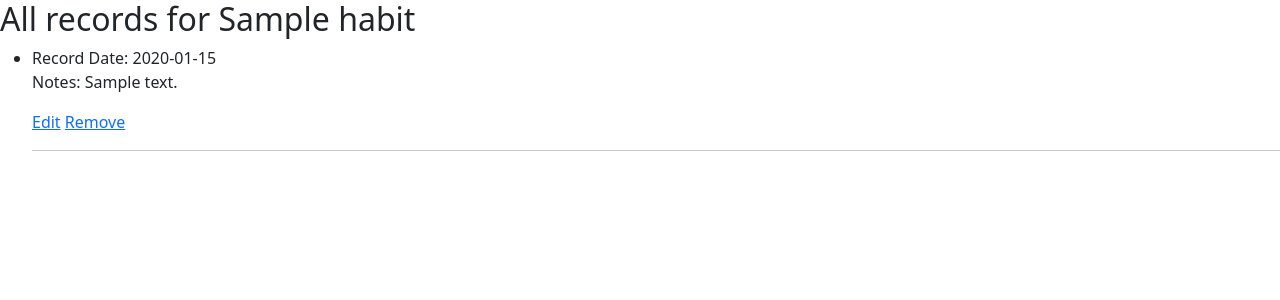
After one commit to chansya/Capstone_project, a Flask app: page /1/records in a window 1280 px wide. The commit adds this page. Shown: the top 300 px of the page. Run offline with Flask 2, Linux system fonts and the light colour scheme; tables that the repository leaves empty hold one stand-in row (values such as "Sample post").

Commit message:
Create routes to view all habits and records

```diff
--- a/server.py
+++ b/server.py
@@ -1,7 +1,9 @@
 
 # from pydoc import render_doc
+from asyncio import events
+from tarfile import RECORDSIZE
 from unicodedata import name
-from flask import Flask, jsonify, render_template, request, flash, session, redirect
+from flask import Flask, jsonify, render_template, render_template_string, request, flash, session, redirect
 from model import connect_to_db, db, User, Habit, Record, Badge
 from datetime import datetime
 from jinja2 import StrictUndefined
@@ -10,6 +12,9 @@ from jinja2 import StrictUndefined
 app = Flask(__name__)
 app.secret_key = "dev"
 app.jinja_env.undefined = StrictUndefined
+
+events = []
+
 
 @app.route("/")
 def index():
@@ -26,7 +31,8 @@ def login():
     """View login page."""
     return render_template('login.html')
 
-@app.route("/process_login",methods=["POST"])
+
+@app.route("/process_login", methods=["POST"])
 def process_login():
     """Verify user's login credentials."""
 
@@ -43,10 +49,12 @@ def process_login():
         flash(f"Welcome, {user.name}!")
         return redirect("/progress")
 
+
 @app.route("/signup")
 def signup():
     """View signup page."""
     return render_template('signup.html')
+
 
 @app.route("/create_account", methods=["POST"])
 def create_account():
@@ -67,18 +75,19 @@ def create_account():
         flash(f"Account created. Welcome, {user.name}!")
         return redirect("/progress")
 
+
 @app.route("/progress")
 def view_progress():
     """View the progress page."""
     user = User.get_by_email(session["user_email"])
     if user:
         habits = Habit.get_by_user(user.user_id)
-        return render_template("progress.html", user=user, habits=habits)
+        return render_template("progress.html", user=user, habits=habits, events=events)
     else:
         return redirect('/')
 
 
-@app.route("/create_habit", methods = ["POST"])
+@app.route("/create_habit", methods=["POST"])
 def create_habit():
     """Create new habit object and add into database."""
 
@@ -86,28 +95,29 @@ def create_habit():
     habit_name = request.json.get("habit_name")
     frequency = request.json.get("frequency")
     time_period = request.json.get("time_period")
-    start_date  = datetime.strptime(
-                     request.json.get("start_date"),
-                     '%Y-%m-%d')
+    start_date = datetime.strptime(
+        request.json.get("start_date"),
+        '%Y-%m-%d')
     current_streak = 0
     max_streak = 0
+    user = User.get_by_email(session.get("user_email"))
 
-    user = User.get_by_email(session.get("user_email"))
     # create new habit object in database
-    habit = Habit.create(user.user_id, habit_name,frequency,time_period,current_streak,max_streak, start_date)
+    habit = Habit.create(user.user_id, habit_name, frequency,
+                         time_period, current_streak, max_streak, start_date)
     db.session.add(habit)
     db.session.commit()
     flash("Habit created!")
 
-    # put information to send back as response in dictionary to jsonify
+    # put information in dictionary to send back as json response
     habit_to_send = {"habit_id": habit.habit_id,
-         "habit_name": habit.habit_name,
-         "current_streak": habit.current_streak,
-         "max_streak": habit.max_streak,
-         "frequency": habit.frequency,
-         "time_period": habit.time_period,
-         "start_date": habit.start_date,
-        }
+                     "habit_name": habit.habit_name,
+                     "current_streak": habit.current_streak,
+                     "max_streak": habit.max_streak,
+                     "frequency": habit.frequency,
+                     "time_period": habit.time_period,
+                     "start_date": habit.start_date,
+                     }
     return jsonify(habit_to_send)
 
 
@@ -119,10 +129,11 @@ def create_record():
     habit_id = request.json.get("habit_id")
     finished = request.json.get("finished")
     notes = request.json.get("notes")
-    record_date  = datetime.strptime(
-                     request.json.get("record_date"),
-                     '%Y-%m-%d')
+    record_date = datetime.strptime(
+        request.json.get("record_date"),
+        '%Y-%m-%d')
     finished = True
+
     # create new record object
     record = Record.create(habit_id, finished, notes, record_date)
     db.session.add(record)
@@ -135,13 +146,43 @@ def create_record():
     Habit.update_max_streak(habit_id)
     db.session.commit()
 
-     # put information to send back as response in dictionary to jsonify
+    # add the record to events list
+    events.append({
+        'title': habit.habit_name,
+        'start': record.record_date,
+    })
+
+    # put information to send back as response in dictionary to jsonify
     record_to_send = {"habit_id": habit.habit_id,
-         "record_id": record.record_id,
-         "current_streak": habit.current_streak,
-         "max_streak": habit.max_streak,
-        }
+                      "record_id": record.record_id,
+                      "current_streak": habit.current_streak,
+                      "max_streak": habit.max_streak,
+                      }
     return jsonify(record_to_send)
+
+
+@app.route("/all_habits")
+def view_habits():
+    user = User.get_by_email(session.get("user_email"))
+    habits = Habit.get_by_user(user.user_id)
+    return render_template("all_habits.html", habits=habits)
+
+
+@app.route("/<habit_id>/remove_habit")
+def remove_habit(habit_id):
+    Record.query.filter_by(habit_id=habit_id).delete()
+    habit = Habit.get_by_id(habit_id)
+    db.session.delete(habit)
+    db.session.commit()
+
+    return redirect('/all_habits')
+
+@app.route("/<habit_id>/records")
+def view_records(habit_id):
+    """View all records for a habit"""
+    habit = Habit.get_by_id(habit_id)
+    records = Record.get_by_habit(habit_id)
+    return render_template("all_records.html", habit=habit, records=records)
 
 @app.route("/logout")
 def process_logout():
--- /dev/null
+++ b/templates/all_records.html
@@ -0,0 +1,24 @@
+{% extends 'base.html' %}
+{% block title %}My records{% endblock %}
+
+
+{% block body %}
+<h2>All records for {{ habit.habit_name }}</h2>
+{% if records %}
+    <ul>
+        {% for record in records %}
+            <li>
+                Record Date: {{ record.record_date }}
+                <p>Notes: {{ record.notes }}</p>
+            </li>
+            <a href="/{{record.record_id}}/edit_record">Edit</a>
+            <a href="/{{record.record_id}}/remove_record">Remove</a>
+            <hr>
+        {% endfor %}
+    </ul>
+
+{% else %}
+<p id="new_record_prompt">Uh-oh there's no record for this habit yet. <a href="/progress">Make one here.</a>
+</p>
+{% endif %}
+{% endblock %}
```
Also changed, not shown: model.py (+21 -21 lines), static/js/progress_page.js (renamed from static/js/habit_form.js, +16 -12 lines), templates/all_habits.html (added, +21 -0 lines), templates/progress.html (+20 -4 lines), 1 other file.
